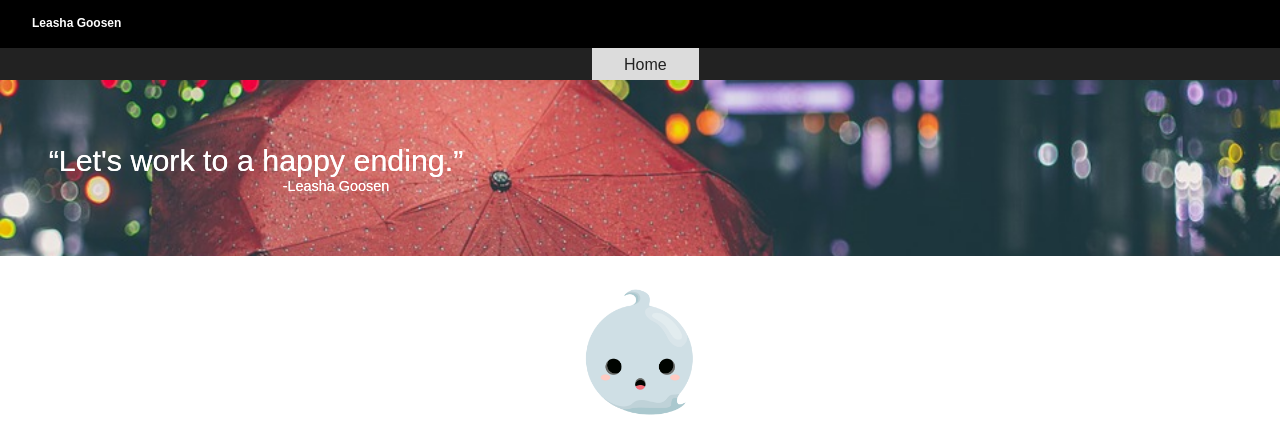
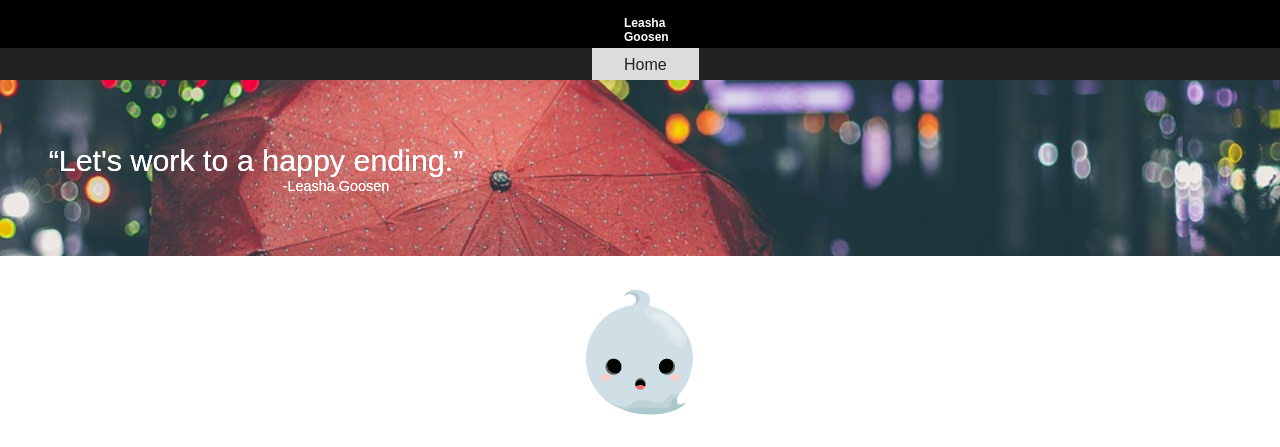
Before and after one commit to MyLeasha/LeashedLeasha, a PHP site: page / in a window 1280 px wide; the page is wider, and only the part inside the window is pictured. Shown: the top 447 px of that part. Run offline with PHP 8.4, Linux system fonts and the light colour scheme.

Commit message:
Update styleSheet.css

```diff
--- a/app/CSS/styleSheet.css
+++ b/app/CSS/styleSheet.css
@@ -20,6 +20,10 @@ body {
     margin-right: auto;
     padding: 1rem;
     padding-left: 2rem;
+}
+.headertitleinterior{
+    width: 6rem;
+    margin: auto;
 }
 .topnav {
     background-color: #222;
@@ -248,7 +252,7 @@ body {
     padding: 1rem;
 }
 .links {
-    width: 15rem;
+    width: 10rem;
     margin: auto;
 }
 .links div{
```
